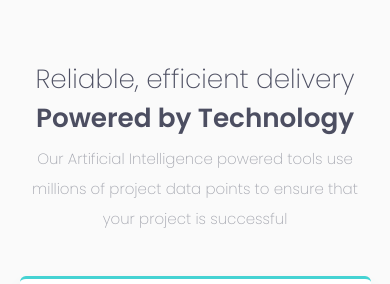
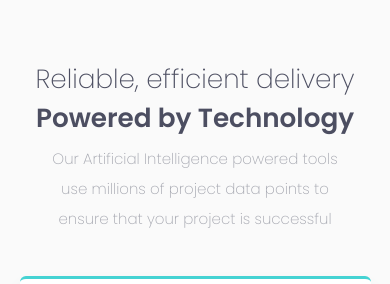
Before and after one commit to cypher618/Four-Card-Feature-Challenge, a plain HTML site: page index.html in a window 390 px wide. Shown: the top 284 px of the page. Drawn offline with Linux system fonts and the light colour scheme.

Commit message:
Added a width style to .heading p for smaller screen.

```diff
--- a/css/styles.css
+++ b/css/styles.css
@@ -132,6 +132,11 @@ main {
     margin: 15% 1.5rem 0;
   }
 
+  .heading p {
+    width: 90%;
+    margin: 0 auto;
+  }
+
   .heading p span {
     display: inline;
   }
```
